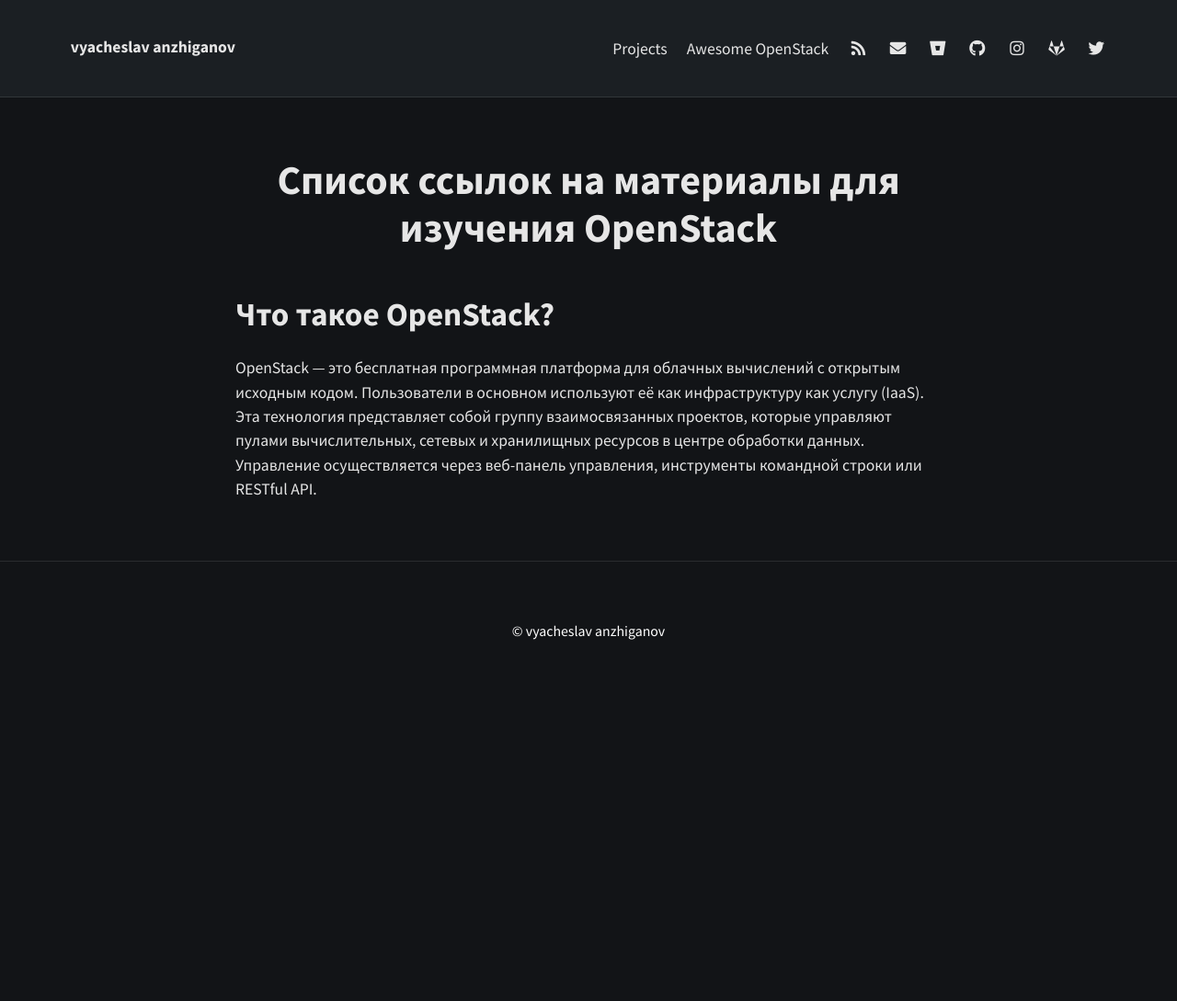
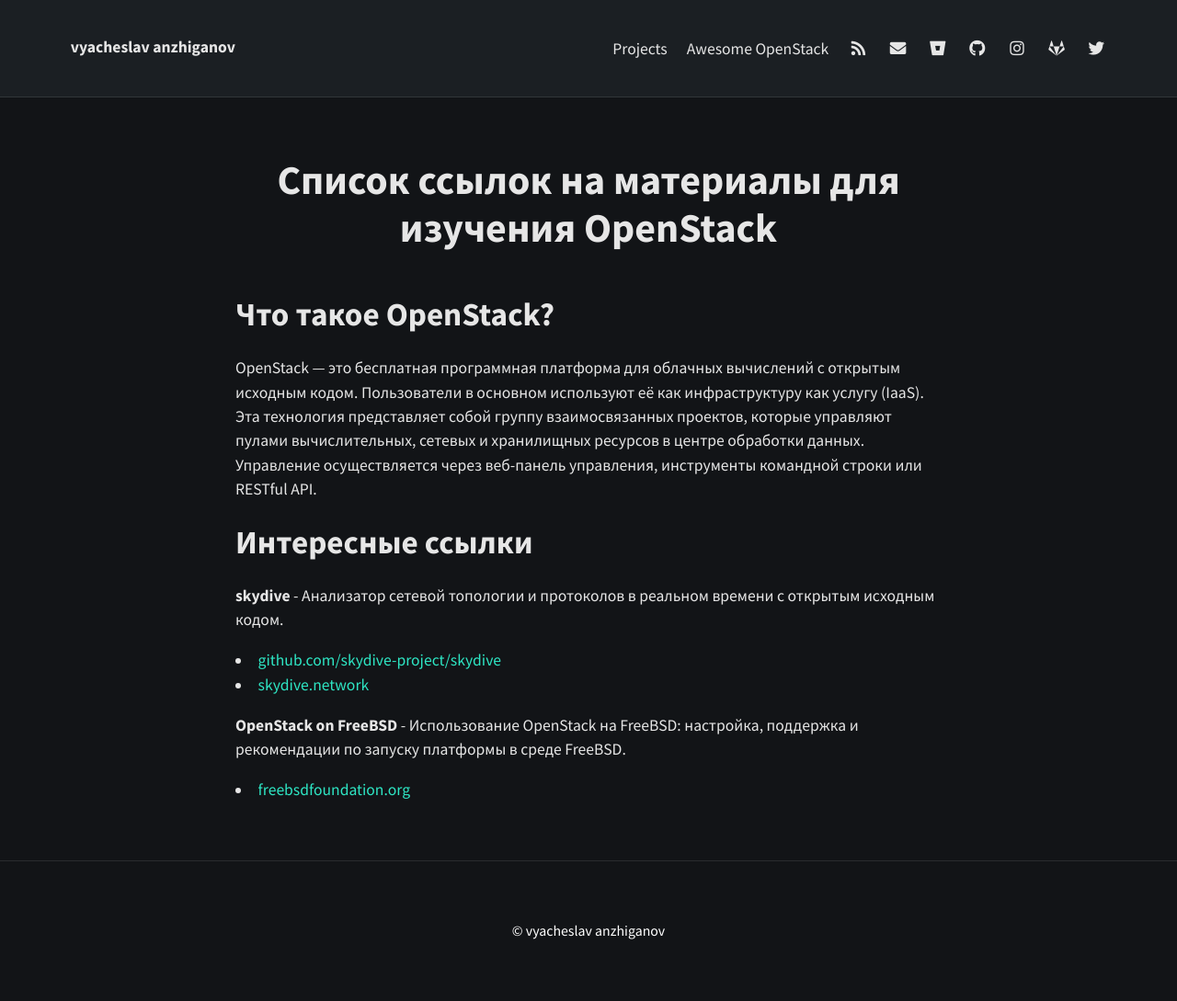
Before and after one commit to vanzhiganov/vanzhiganov.github.io, a Jekyll site: the page built from awesome-openstack.md, in a window 1280 px wide. Shown: the whole page at 92% size. Built offline with Jekyll 4.4.1, drawn with Linux system fonts in a browser that asks for light colours; nearby versions of some CDN libraries; before the commit the page ends 900 px from its top, so only the background shows below that.

Commit message:
update openstack page

```diff
--- a/awesome-openstack.md
+++ b/awesome-openstack.md
@@ -15,3 +15,15 @@
 управляют пулами вычислительных, сетевых и хранилищных ресурсов
 в центре обработки данных. Управление осуществляется через
 веб-панель управления, инструменты командной строки или RESTful API.
+
+
+## Интересные ссылки
+
+**skydive** - Анализатор сетевой топологии и протоколов в реальном времени с
+открытым исходным кодом.
+- [github.com/skydive-project/skydive](https://github.com/skydive-project/skydive)
+- [skydive.network](https://skydive.network)
+
+**OpenStack on FreeBSD** - Использование OpenStack на FreeBSD: настройка, поддержка и рекомендации по запуску платформы в среде FreeBSD.
+
+- [freebsdfoundation.org](https://freebsdfoundation.org/project/openstack-on-freebsd/)
```
